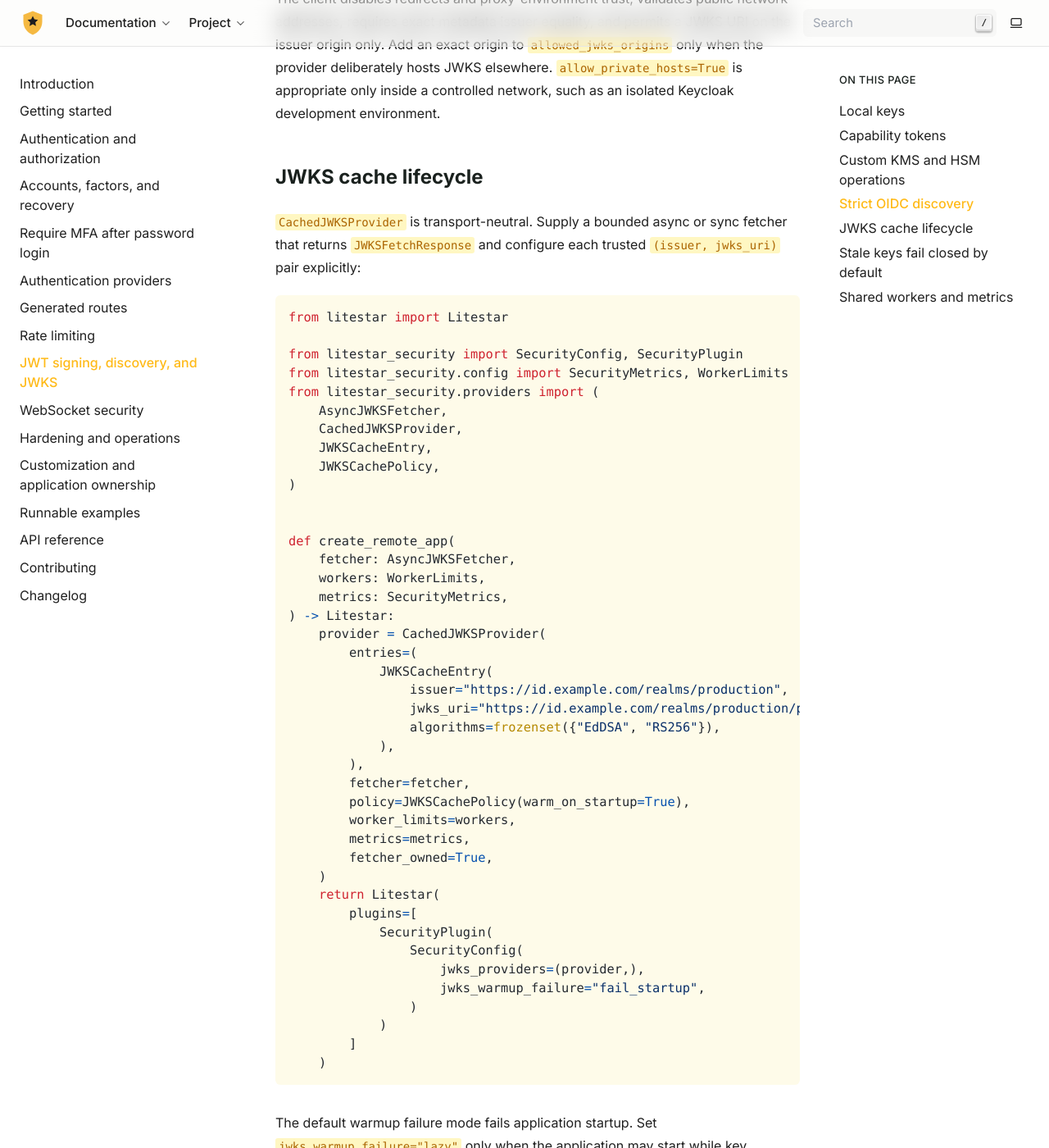
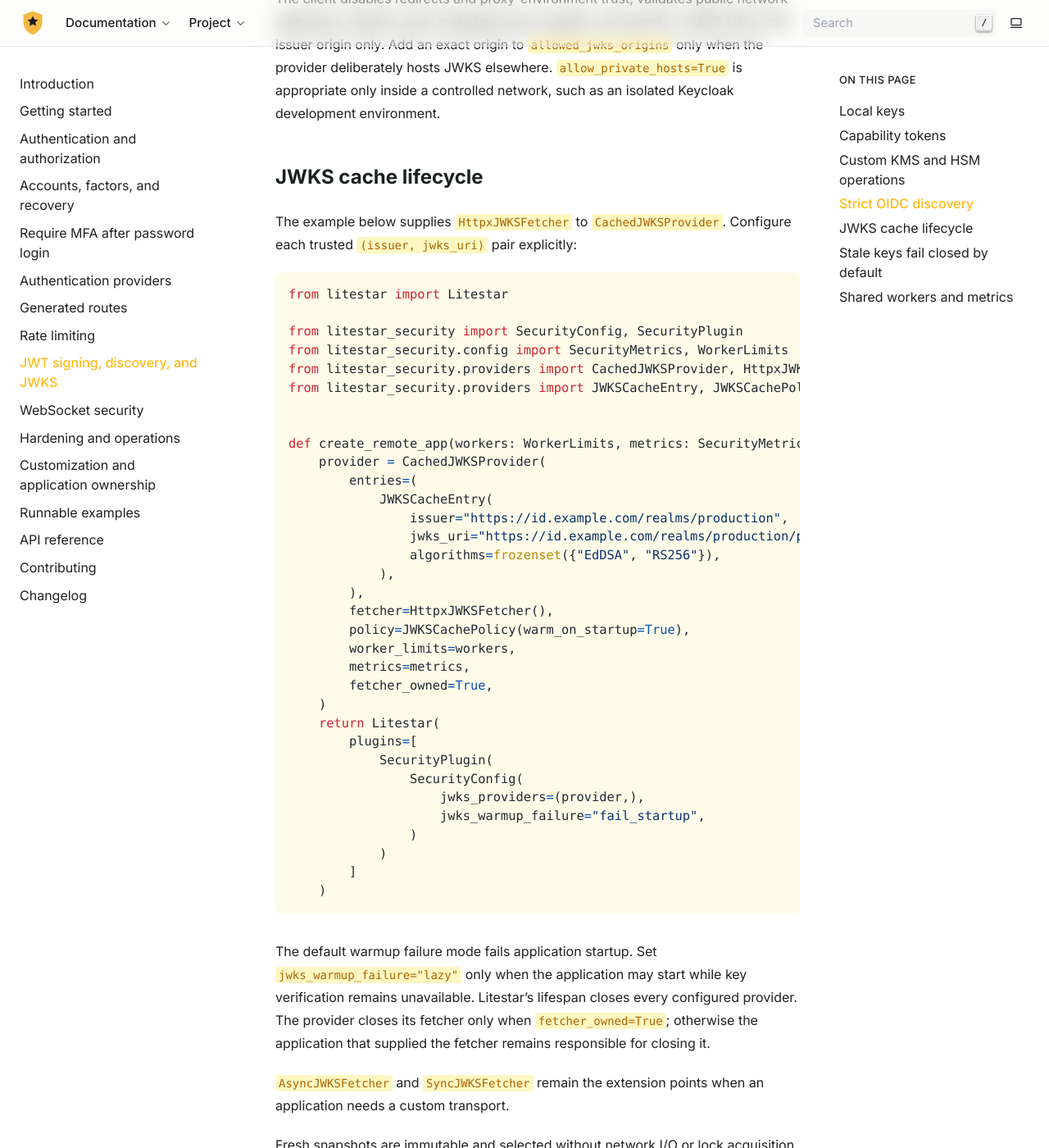
Before and after one commit to cofin/litestar-security, a Sphinx documentation site: the page built from docs/jwt-and-jwks.rst, in a window 1280 px wide and 1400 px high, scrolled down 6585 px. Shown: the whole window at 82% size. Built offline with Sphinx 7.4.7, drawn with Linux system fonts in a browser that asks for light colours.

Commit message:
docs: use hardened JWKS fetcher

```diff
--- a/docs/jwt-and-jwks.rst
+++ b/docs/jwt-and-jwks.rst
@@ -282,9 +282,8 @@ network, such as an isolated Keycloak development environment.
 JWKS cache lifecycle
 --------------------
 
-``CachedJWKSProvider`` is transport-neutral. Supply a bounded async or sync
-fetcher that returns ``JWKSFetchResponse`` and configure each trusted
-``(issuer, jwks_uri)`` pair explicitly:
+The example below supplies ``HttpxJWKSFetcher`` to ``CachedJWKSProvider``.
+Configure each trusted ``(issuer, jwks_uri)`` pair explicitly:
 
 .. code-block:: python
 
@@ -292,19 +291,11 @@ fetcher that returns ``JWKSFetchResponse`` and configure each trusted
 
    from litestar_security import SecurityConfig, SecurityPlugin
    from litestar_security.config import SecurityMetrics, WorkerLimits
-   from litestar_security.providers import (
-       AsyncJWKSFetcher,
-       CachedJWKSProvider,
-       JWKSCacheEntry,
-       JWKSCachePolicy,
-   )
+   from litestar_security.providers import CachedJWKSProvider, HttpxJWKSFetcher
+   from litestar_security.providers import JWKSCacheEntry, JWKSCachePolicy
 
 
-   def create_remote_app(
-       fetcher: AsyncJWKSFetcher,
-       workers: WorkerLimits,
-       metrics: SecurityMetrics,
-   ) -> Litestar:
+   def create_remote_app(workers: WorkerLimits, metrics: SecurityMetrics) -> Litestar:
        provider = CachedJWKSProvider(
            entries=(
                JWKSCacheEntry(
@@ -313,7 +304,7 @@ fetcher that returns ``JWKSFetchResponse`` and configure each trusted
                    algorithms=frozenset({"EdDSA", "RS256"}),
                ),
            ),
-           fetcher=fetcher,
+           fetcher=HttpxJWKSFetcher(),
            policy=JWKSCachePolicy(warm_on_startup=True),
            worker_limits=workers,
            metrics=metrics,
@@ -336,6 +327,9 @@ verification remains unavailable. Litestar's lifespan closes every configured
 provider. The provider closes its fetcher only when ``fetcher_owned=True``;
 otherwise the application that supplied the fetcher remains responsible for
 closing it.
+
+``AsyncJWKSFetcher`` and ``SyncJWKSFetcher`` remain the extension points when
+an application needs a custom transport.
 
 Fresh snapshots are immutable and selected without network I/O or lock
 acquisition. Expiry and unknown key IDs use per-entry single-flight refreshes;
```
